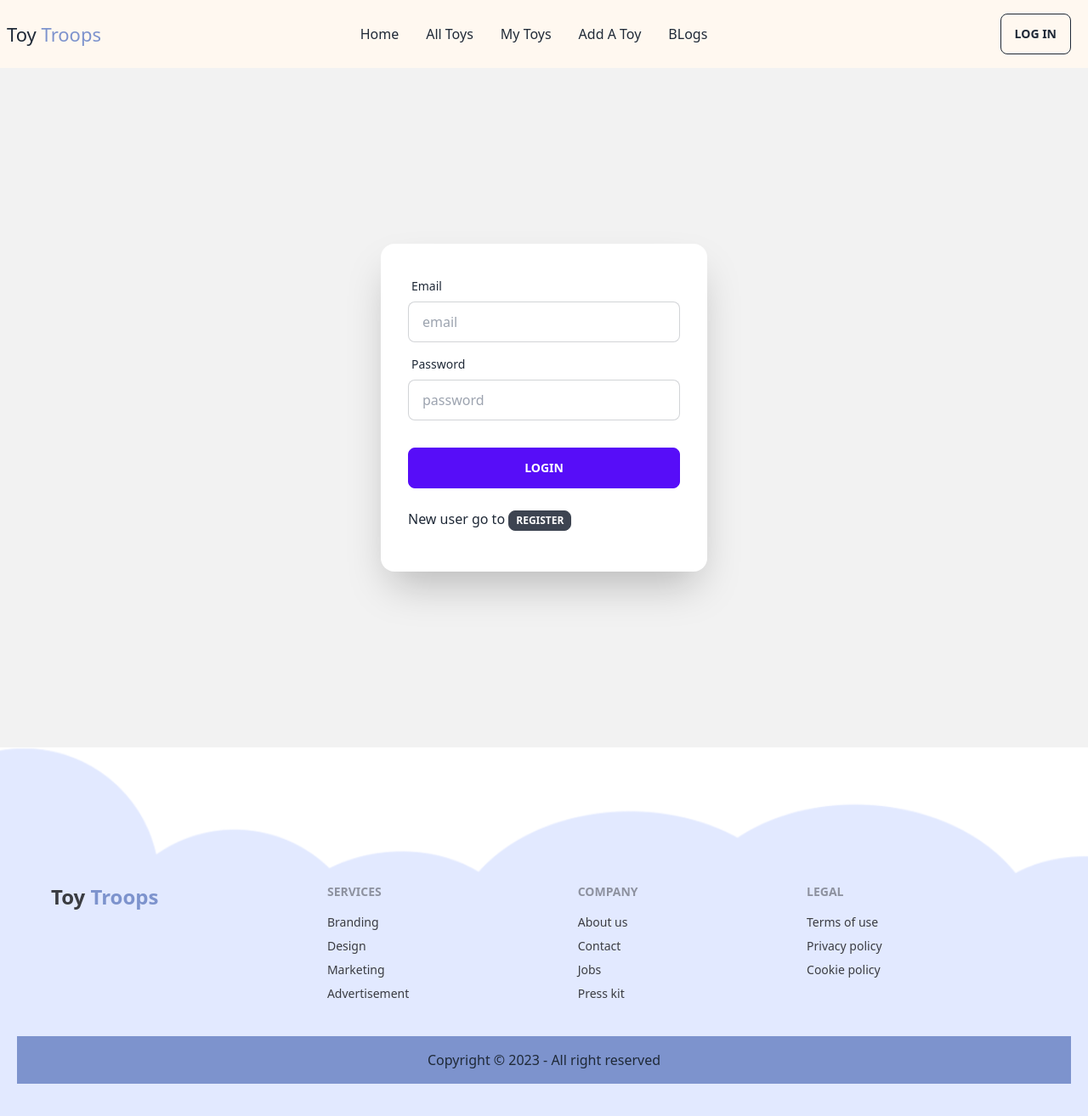
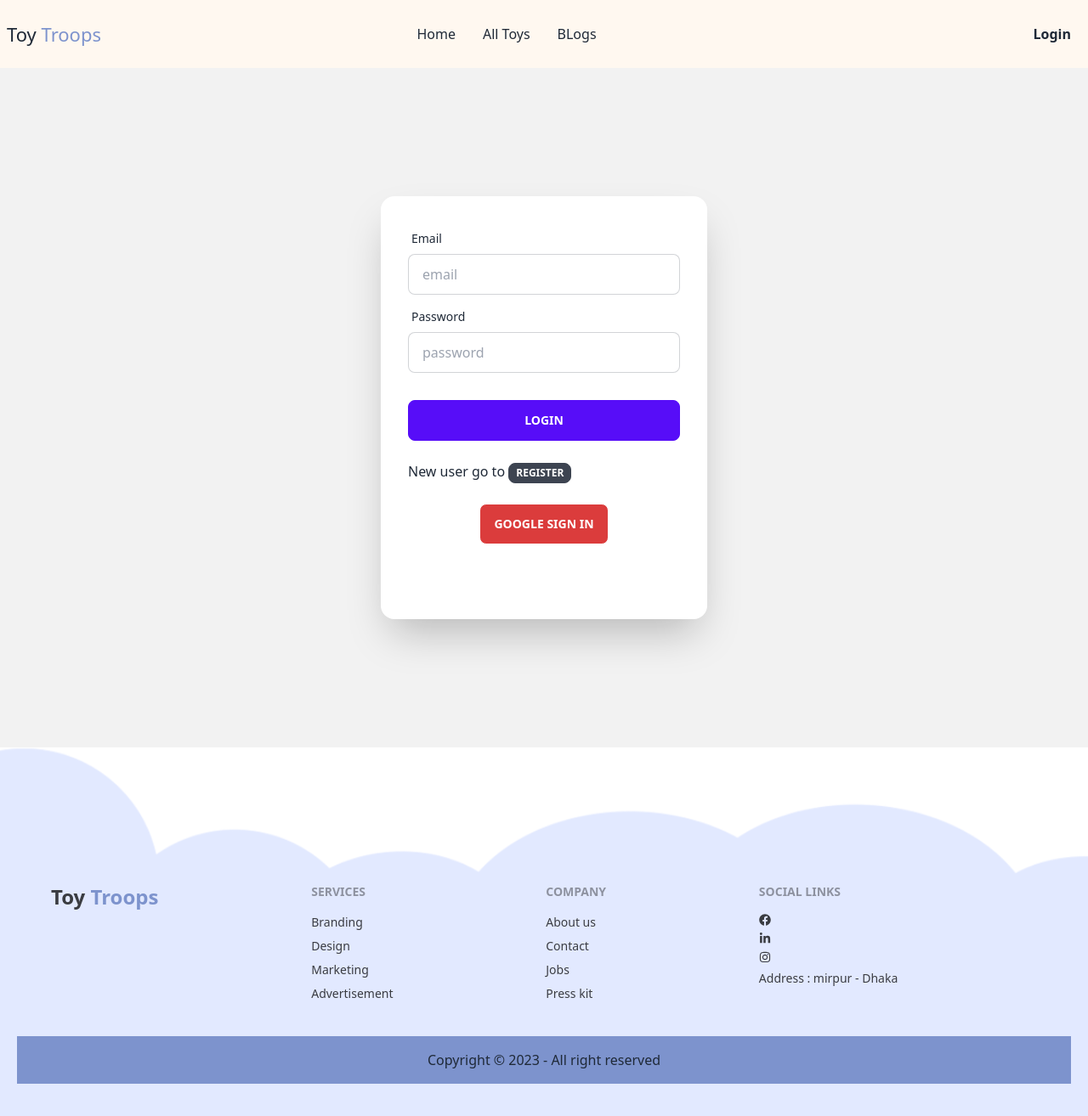
Before and after one commit to hasanm-tech/toy-troops-client, a React (Vite) app: page /login in a window 1280 px wide. Shown: the top 1314 px of the page at 85% size. Built offline with nearby package versions, Linux system fonts and the light colour scheme; no server answers.

Commit message:
conditional nav link applied

```diff
--- a/package.json
+++ b/package.json
@@ -16,6 +16,7 @@
     "match-sorter": "^6.3.1",
     "react": "^18.2.0",
     "react-dom": "^18.2.0",
+    "react-icons": "^4.8.0",
     "react-router-dom": "^6.11.2",
     "sort-by": "^1.2.0"
   },
--- a/src/Component/Shared/Footer/Footer.jsx
+++ b/src/Component/Shared/Footer/Footer.jsx
@@ -1,4 +1,6 @@
 import React from "react";
+import { FaFacebook, FaInstagram, FaLinkedinIn, } from "react-icons/fa";
+
 
 const Footer = () => {
   return (
@@ -23,10 +25,11 @@ const Footer = () => {
             <a className="link link-hover  text-[#000000be]">Press kit</a>
         </div>
         <div>
-            <span className="footer-title  text-[#000000be]">Legal</span>
-            <a className="link link-hover  text-[#000000be]">Terms of use</a>
-            <a className="link link-hover  text-[#000000be]">Privacy policy</a>
-            <a className="link link-hover  text-[#000000be]">Cookie policy</a>
+            <span className="footer-title  text-[#000000be]">Social Links</span>
+            <a className="link link-hover  text-[#000000be]"><FaFacebook /></a>
+            <a className="link link-hover  text-[#000000be]"><FaLinkedinIn /></a>
+            <a className="link link-hover  text-[#000000be]"><FaInstagram /></a>
+            <a className="text-[#000000be]">Address : mirpur - Dhaka</a>
         </div>
 
 
--- a/src/Component/Shared/Header/Header.jsx
+++ b/src/Component/Shared/Header/Header.jsx
@@ -1,8 +1,25 @@
-import React from "react";
+import React, { useContext } from "react";
 import { Link } from "react-router-dom";
 import './Header.css'
+import { AuthContext } from "../../../Provider/AuthProvider";
 
 const Header = () => {
+
+    const {user,userLogOut} = useContext(AuthContext);
+
+    console.log(user)
+
+    const handleLogOut = () => {
+        userLogOut()
+        .then(() => {
+
+        })
+        .catch(error => {
+            console.error(error)
+        })
+    }
+
+
   return (
     <section className=" bg-[#fff8f0]">
         <div className="navbar container mx-auto  py-4">
@@ -35,13 +52,13 @@ const Header = () => {
                     <Link>All Toys</Link>
                 </li >
                 <li className="bg-[#fff] w-[200px] p-2">
-                    <Link>My Toys</Link>
+                     <Link>BLogs</Link>
                 </li>
-                <li className="bg-[#fff] w-[200px] p-2">
-                     <Link>Add A Toy</Link>
+                <li >
+                {user? <Link>My Toys</Link> : ''}
                 </li>
-                <li className="bg-[#fff] w-[200px] p-2">
-                     <Link>BLogs</Link>
+                <li >
+                {user? <Link>Add a Toy</Link> : ''}
                 </li>
 
                 </ul>
@@ -63,13 +80,13 @@ const Header = () => {
                 <Link>All Toys</Link>
                 </li >
                 <li >
-                <Link>My Toys</Link>
+                    <Link>BLogs</Link>
                 </li>
                 <li >
-                 <Link>Add  A Toy</Link>
+                {user? <Link>My Toys</Link> : ''}
                 </li>
                 <li >
-                    <Link>BLogs</Link>
+                {user? <Link>Add a Toy</Link> : ''}
                 </li>
             </ul>
         </div>
@@ -77,9 +94,23 @@ const Header = () => {
 
 
         <div className="navbar-end mx-3">
-        <button className="btn btn-outline">
-            <Link to='login'>Log in</Link>
-            </button>
+        <ul>
+        <li>
+                {
+
+                    user ?
+                    <div className='user bg-transparent flex gap-4'>
+
+                    <img className='btn-circle userImg' title={user.displayName} roundedCircle  src={user.photoURL?user.photoURL : ''} alt="" />
+
+                    <button className='user-btn'> <Link onClick={handleLogOut}> Logout </Link></button>
+
+                    </div> :
+                    <button className='user-btn font-bold'> <Link to='/login'>Login </Link> </button>
+
+                    }
+         </li>
+        </ul>
         </div>
 
 
--- a/src/Pages/Login/Login.jsx
+++ b/src/Pages/Login/Login.jsx
@@ -1,10 +1,14 @@
-import React, { useContext } from 'react';
+import React, { useContext, useState } from 'react';
 import { Link } from 'react-router-dom';
 import { AuthContext } from '../../Provider/AuthProvider';
 
 const Login = () => {
 
-    const {userSignIn} = useContext(AuthContext)
+    const [error, setError] = useState(null)
+    const [success, setSuccess] = useState(null)
+
+    const {userSignIn,googleSignIn} = useContext(AuthContext)
+
     const handleLogin = e => {
         e.preventDefault()
         const form = e.target;
@@ -17,11 +21,31 @@ const Login = () => {
         .then(result => {
             const user = result.user;
             console.log(user)
+            setSuccess('user login successful')
+            setError('')
         })
         .catch(error => {
             console.log(error)
+            setError(error.message)
         })
     }
+
+
+    const handleGoogleSignIn = () => {
+        googleSignIn()
+        .then(result => {
+            const user = result.user;
+            console.log(user)
+            setSuccess('user login successful')
+            setError('')
+        })
+        .catch(error => {
+            console.log(error)
+            setError(error.message)
+        })
+    }
+
+
     return (
         <section>
             <div className="hero min-h-screen bg-base-200">
@@ -46,7 +70,16 @@ const Login = () => {
                         </div>
 
                         <p className='py-4'>New user go to <button className='btn btn-xs'><Link to='/register'>Register</Link></button></p>
+
+                        <div className='mb-10 text-center'>
+                        <button onClick={handleGoogleSignIn} className='p-4 btn btn-outline text-white bg-[#db3c3c]'>Google Sign In</button>
+                        </div>
+
+                        <p className='font-bold text-[#ab3636]'>{error}</p>
+                        <p className='font-bold text-[#56a35a]'>{success}</p>
                     </div>
+
+
                     </form>
                     </div>
                 </div>
--- a/src/Pages/Register/Register.jsx
+++ b/src/Pages/Register/Register.jsx
@@ -1,10 +1,11 @@
-import React, { useContext } from 'react';
+import React, { useContext, useState } from 'react';
 import { Link } from 'react-router-dom';
 import { AuthContext } from '../../Provider/AuthProvider';
 
 const Register = () => {
 
-    const {createUser} = useContext(AuthContext)
+    const {createUser,updateUserData} = useContext(AuthContext)
+    const [userError, setError] = useState(null)
 
     const handleRegister = e => {
         e.preventDefault()
@@ -13,13 +14,25 @@ const Register = () => {
         const email = form.email.value;
         const pass = form.pass.value;
         const photo = form.photo.value;
+        form.reset()
         console.log(name,email,pass,photo)
         createUser(email,pass)
         .then(result => {
             const user = result.user;
             console.log(user)
+            updateUserData(result.user, name,photo)
         })
-        .catch(error => console.log(error))
+        .catch(error => console.error(error))
+
+        if(email == ''){
+            setError('provide a valid email')
+        }
+        else if(pass == ''){
+            setError('provide a valid password ')
+        }
+        else if(pass.length < 6){
+            setError('password length should be at least 6')
+        }
     }
      return (
         <section>
@@ -66,7 +79,8 @@ const Register = () => {
                         </div>
 
                         <p className='py-4'>Already registers go to <button className='btn btn-xs'><Link to='/login'>Login</Link></button></p>
-
+                        <br />
+                        <p className='font-bold text-[#ab3636]'>{userError}</p>
                     </div>
                     </form>
                     </div>
--- a/src/Provider/AuthProvider.jsx
+++ b/src/Provider/AuthProvider.jsx
@@ -1,16 +1,19 @@
 import React, { createContext, useEffect, useState } from 'react';
-import { createUserWithEmailAndPassword, getAuth, onAuthStateChanged, signInWithEmailAndPassword } from "firebase/auth";
+import { GoogleAuthProvider, createUserWithEmailAndPassword, getAuth, onAuthStateChanged, signInWithEmailAndPassword, signInWithPopup, signOut, updateProfile } from "firebase/auth";
 import app from '../firebase/firebase.config';
 
 
 export const AuthContext = createContext()
 
 const auth = getAuth(app)
+const provider = new GoogleAuthProvider();
+
 
 const AuthProvider = ({children}) => {
 
     const [user,setUser] = useState([])
     const [loading, setLoading] = useState([])
+
 
     const createUser = (email,pass) => {
         return createUserWithEmailAndPassword(auth,email,pass)
@@ -20,6 +23,23 @@ const AuthProvider = ({children}) => {
         setLoading(true)
         return (signInWithEmailAndPassword(auth,email,pass))
     }
+
+    const updateUser = (user,name,photo) => {
+        updateProfile(user,{
+            displayName: name,
+            photoURL: photo,
+        })
+    }
+
+    const userLogOut = () => {
+        setLoading(true)
+        return signOut(auth)
+    }
+
+    const googleSignIn = () => {
+        return signInWithPopup(auth,provider)
+    }
+
 
     useEffect(() => {
         const unsubscribe = onAuthStateChanged(auth, currentUser => {
@@ -36,7 +56,10 @@ const AuthProvider = ({children}) => {
         user,
         loading,
         createUser,
-        userSignIn
+        userSignIn,
+        updateUser,
+        userLogOut,
+        googleSignIn,
     }
     return (
         <AuthContext.Provider value={authInfo}>
```
Also changed, not shown: 1 other file (tests, documents, lock files or other folders).
